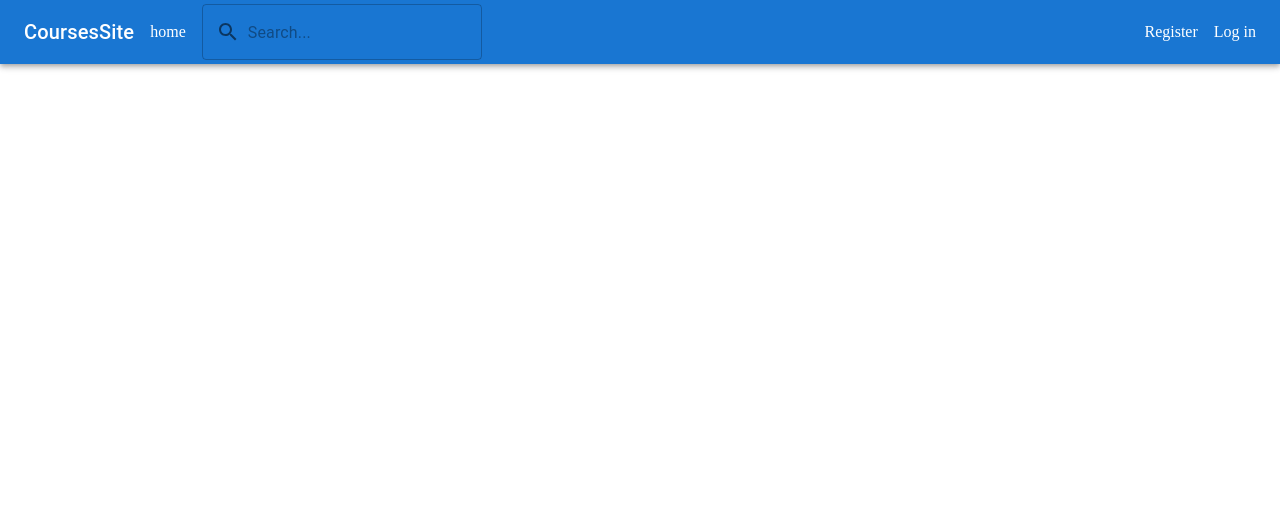
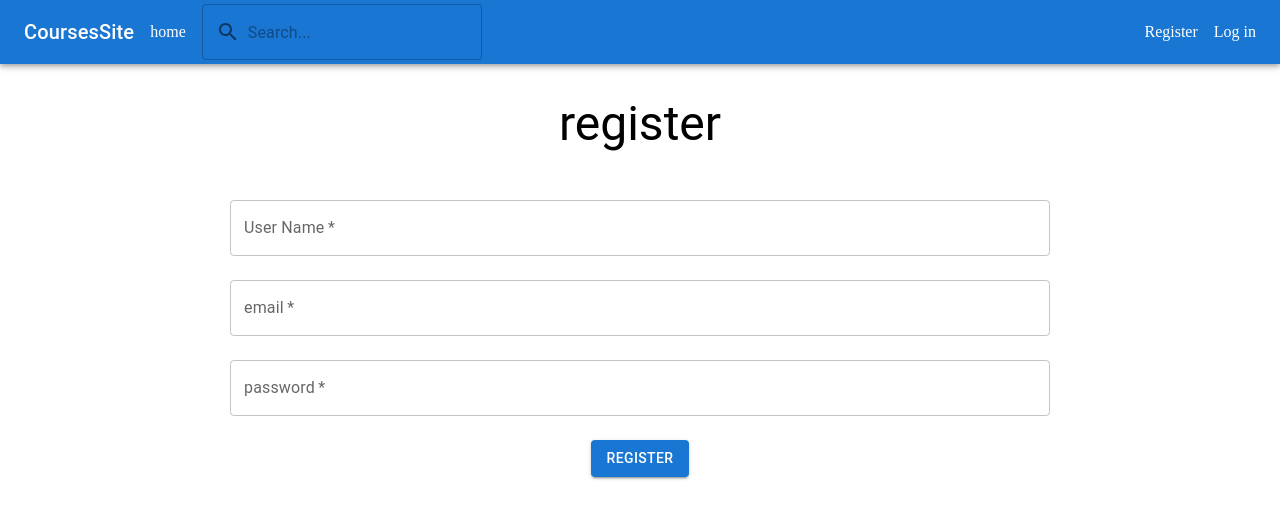
Before and after one commit to MB-Project-Mohammed-Almuziny/client, a React (Create React App) app: page /register in a window 1280 px wide. Shown: the top 518 px of the page. Built offline with nearby package versions, Linux system fonts and the light colour scheme.

Commit message:
create register components

```diff
--- a/src/App.js
+++ b/src/App.js
@@ -2,6 +2,7 @@ import { Routes, Route } from "react-router";
 import { Box } from "@mui/material";
 
 import { Header } from "./components/Header";
+import { Register } from "./pages/Register";
 import { Login } from "./pages/Login";
 
 function App() {
@@ -11,6 +12,7 @@ function App() {
 
       <Routes>
         <Route path="/" element={<> home </>} />
+        <Route path="/register" element={<Register />} />
         <Route path="/LogIn" element={<Login />} />
       </Routes>
     </Box>
--- /dev/null
+++ b/src/pages/Register.js
@@ -0,0 +1,111 @@
+import { React, useState } from "react";
+import { useNavigate } from "react-router-dom";
+import Swal from "sweetalert2";
+import axios from "axios";
+import {
+  Container,
+  Box,
+  FormGroup,
+  TextField,
+  Typography,
+  Button,
+} from "@mui/material";
+
+export const Register = () => {
+  const [name, setName] = useState("");
+  const [email, setEmail] = useState("");
+  const [password, setPassword] = useState("");
+
+  const navigate = useNavigate();
+
+  const handleSubmit = (e) => {
+    e.preventDefault();
+
+    if (
+      password.match(
+        // eslint-disable-next-line
+        /^(?=.*\d)(?=.*[a-z])(?=.*[A-Z])(?=.*[a-zA-Z])(?=.*[!@#\$%\^&\*]).{8,}$/
+      )
+    ) {
+      axios
+        .post(`${process.env.REACT_APP_BASE_URL}/user/register`, {
+          name,
+          email,
+          password,
+        })
+        .then(() => {
+          navigate("/logIn");
+
+          Swal.fire({
+            position: "top",
+            icon: "success",
+            title: "verification link sent to your email",
+          });
+        })
+        .catch((err) => {
+          if (err.response.data.error.split(" ")[0] === "E11000")
+            Swal.fire({
+              position: "top",
+              icon: "warning",
+              text: "this email already exceeded",
+            });
+          else console.log(err);
+        });
+    } else {
+      Swal.fire({
+        position: "top",
+        icon: "warning",
+        title: "your password is weak",
+        text: "the password have top be at least 6 character and contain at least 1 Capital letter, small, special character, and number ",
+      });
+    }
+  };
+
+  return (
+    <Container maxWidth="md">
+      <Typography variant="h3" align="center" mb={2}>
+        register
+      </Typography>
+      <Box sx={{ bgcolor: "background.paper", p: 2 }}>
+        <form onSubmit={handleSubmit}>
+          <FormGroup>
+            <TextField
+              onChange={(e) => setName(e.target.value)}
+              fullWidth
+              id="userName"
+              label="User Name"
+              placeholder="User Name"
+              margin="normal"
+              required
+            />
+            <TextField
+              onChange={(e) => setEmail(e.target.value)}
+              fullWidth
+              type="email"
+              id="email"
+              label="email"
+              placeholder="Email"
+              margin="normal"
+              required
+            />
+            <TextField
+              onChange={(e) => setPassword(e.target.value)}
+              fullWidth
+              type="password"
+              id="password"
+              label="password"
+              placeholder="password"
+              margin="normal"
+              required
+            />
+          </FormGroup>
+          <Typography align="center" my={2}>
+            <Button variant="contained" type="submit">
+              register
+            </Button>
+          </Typography>
+        </form>
+      </Box>
+    </Container>
+  );
+};
```
